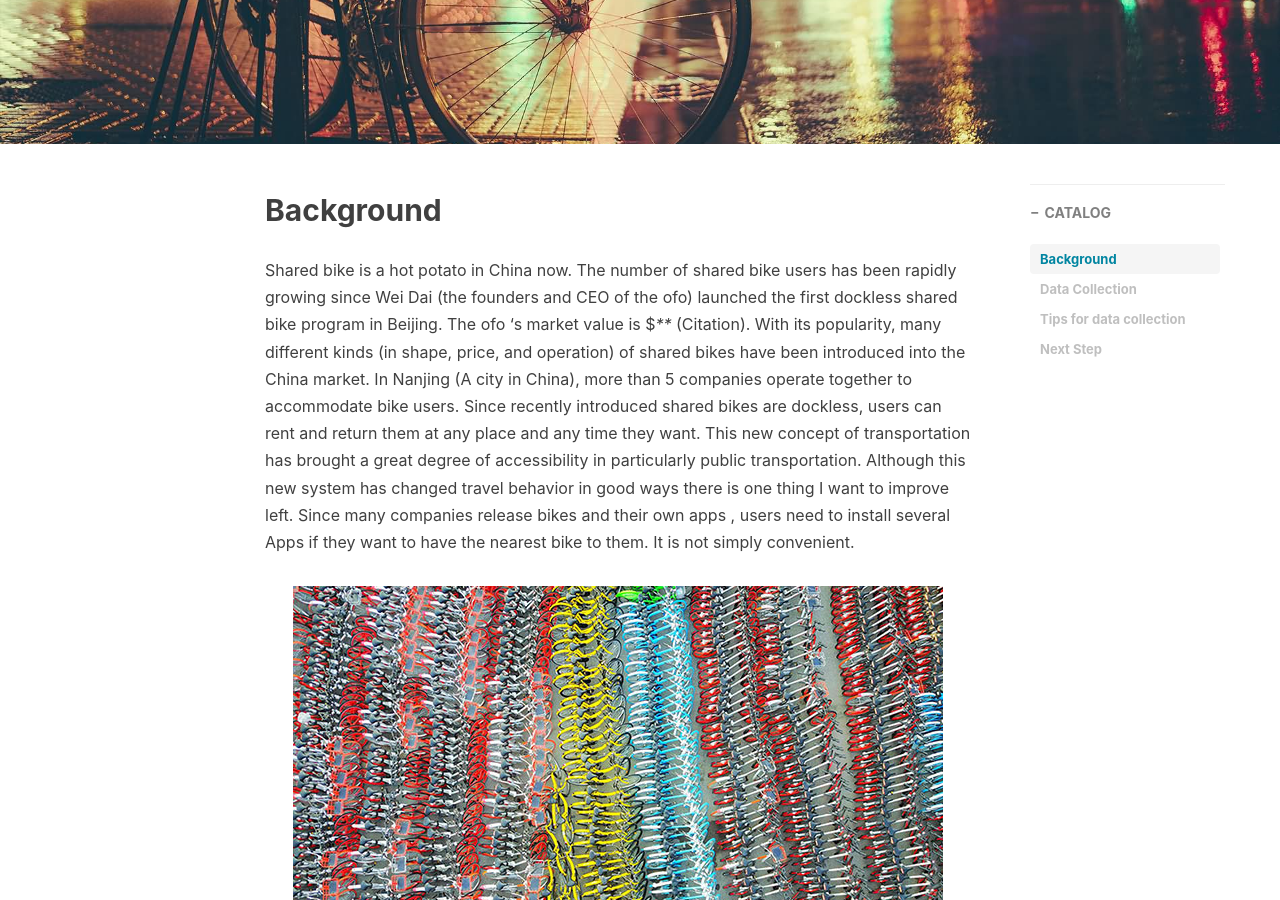
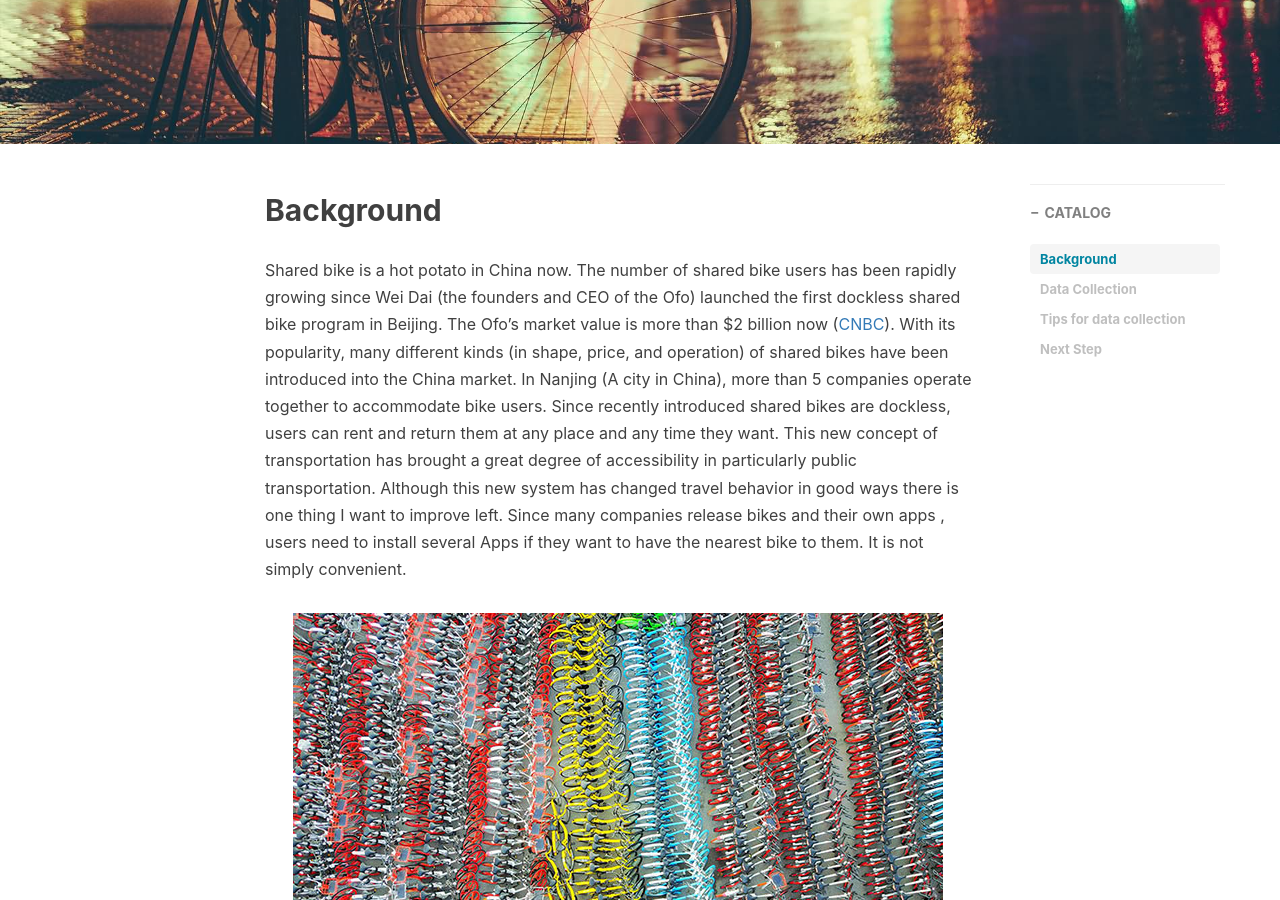
Before and after one commit to resuly/resuly.github.io, a Jekyll site: the page built from _posts/2017-04-14-bike-sharing-en.markdown, in a window 1280 px wide and 900 px high, scrolled down 373 px. Built offline with Jekyll 4.4.1, drawn with Linux system fonts in a browser that asks for light colours; nearby versions of some CDN libraries; comment, search, counter and statistics services are not loaded; some of the changed text lies outside the part shown.

```diff
--- a/_posts/2017-04-14-bike-sharing-en.markdown
+++ b/_posts/2017-04-14-bike-sharing-en.markdown
@@ -13,7 +13,7 @@ tags:
 
 ## Background
 
-Shared bike is a hot potato in China now. The number of shared bike users has been rapidly growing since Wei Dai (the founders and CEO of the ofo) launched the first dockless shared bike program in Beijing. The ofo ‘s market value is $**** (Citation). With its popularity, many different kinds (in shape, price, and operation) of shared bikes have been introduced into the China market. In Nanjing (A city in China), more than 5 companies operate together to accommodate bike users. Since recently introduced shared bikes are dockless, users can rent and return them at any place and any time they want. This new concept of transportation has brought a great degree of accessibility in particularly public transportation. Although this new system has changed travel behavior in good ways there is one thing I want to improve left. Since many companies release bikes and their own apps , users need to install several Apps if they want to have the nearest bike to them. It is not simply convenient.
+Shared bike is a hot potato in China now. The number of shared bike users has been rapidly growing since Wei Dai (the founders and CEO of the Ofo) launched the first dockless shared bike program in Beijing. The Ofo's market value is more than $2 billion now ([CNBC](http://www.cnbc.com/2017/04/17/ofo-chinese-bike-sharing-start-up-says-its-now-worth-more-than-2-billion.html)). With its popularity, many different kinds (in shape, price, and operation) of shared bikes have been introduced into the China market. In Nanjing (A city in China), more than 5 companies operate together to accommodate bike users. Since recently introduced shared bikes are dockless, users can rent and return them at any place and any time they want. This new concept of transportation has brought a great degree of accessibility in particularly public transportation. Although this new system has changed travel behavior in good ways there is one thing I want to improve left. Since many companies release bikes and their own apps , users need to install several Apps if they want to have the nearest bike to them. It is not simply convenient.
 
 ![Different color stand for different operator](/img/in_post/2017/04/bikes.jpg)
 
@@ -37,11 +37,11 @@ Remark: This project is only a conception now
 
 ## Data Collection
 
-Utilizing the position APIs of Yongan, ofo, and Mobike, I made a webpage to put all real-time data together in GeoJSON format. Then I used [Leaflet.js](http://leafletjs.com/) to show bike information on map. Opening the webpage, it will request your position and return information of all available bikes nearby. This can be a bike finder or a data collector now.
+Utilizing the position APIs of Yongan, Ofo, and Mobike, I made a webpage to put all real-time data together in GeoJSON format. Then I used [Leaflet.js](http://leafletjs.com/) to show bike information on map. Opening the webpage, it will request your position and return information of all available bikes nearby. This can be a bike finder or a data collector now.
 
 [![](/img/in_post/2017/04/3bikes.jpg)](/img/in_post/2017/04/3bikes.jpg)
 
-The bikes from Yongan are not dockless, so you have to borrow or return it from fixed parking stations on the street. The position of these static bikes are fixed and you can check the number of available bikes from these stations. Mobike and ofo have no fixed position for parking so what you get is GPS coordinates from their bikes.
+The bikes from Yongan are not dockless, so you have to borrow or return it from fixed parking stations on the street. The position of these static bikes are fixed and you can check the number of available bikes from these stations. Mobike and Ofo have no fixed position for parking so what you get is GPS coordinates from their bikes.
 
 Example of the data：
 
@@ -65,7 +65,7 @@ Example of the data：
 {% endhighlight %}
 
 {% highlight javascript %}
-# ofo
+# Ofo
 "geometry": {
   "coordinates": [
     120.748678,
@@ -75,7 +75,7 @@ Example of the data：
 },
 "type": "Feature",
 "properties": {
-  "type": "ofo",
+  "type": "Ofo",
   "name": "BAO1w",
   "ordernum": "qK0wGn",
   "userIdLast": "5"
@@ -123,7 +123,7 @@ Position simulation in Nanjing
 
 - For a better network connection in China, you can select [ChineseTmsProviders](https://github.com/htoooth/Leaflet.ChineseTmsProviders) to show the basic map layer with Leaflet. They are all top on pictures, so the map may not be very clear on some high resolution screens. I'm going to use the library developed by Amap or Google Maps to show it better.
 - If you want to require the position from the user through HTML5, you need a https connection. Of course, http protocol works fine with localhost for a test site. This problem takes me another 3 hours for applying a SSL certification and its deployment on the server.
-- You have to take a token to access the data from ofo and the token is generated after you login the system.
+- You have to take a token to access the data from Ofo and the token is generated after you login the system.
 - There are a lot of Chinese characters in Yongan's data. If you use PHP to clean the data, the function below may helps.
 {% highlight php %}
 public function ext_json_decode($str, $mode=false){
```
Also changed, not shown: other parts of _posts/2017-04-14-bike-sharing-en.markdown (+6 -2 lines).
